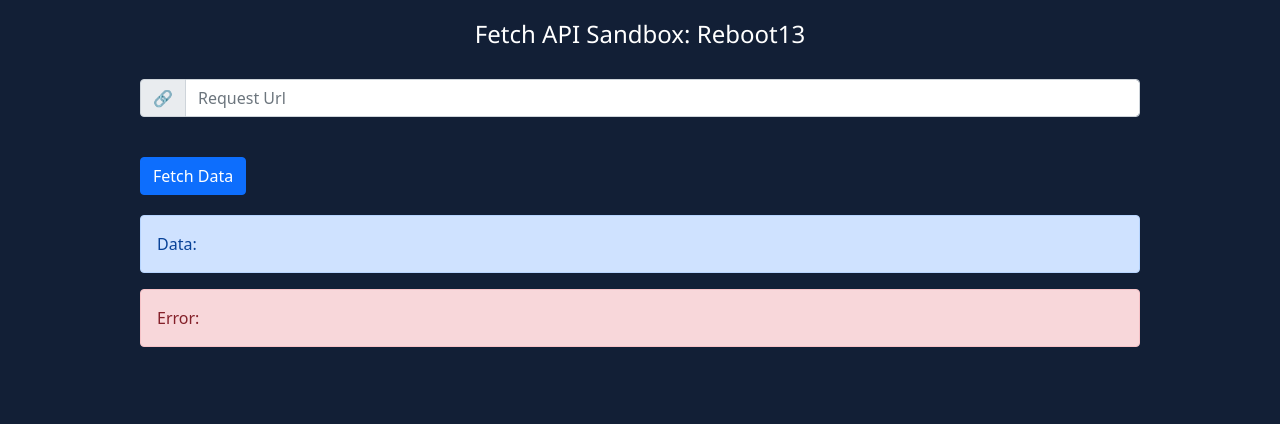
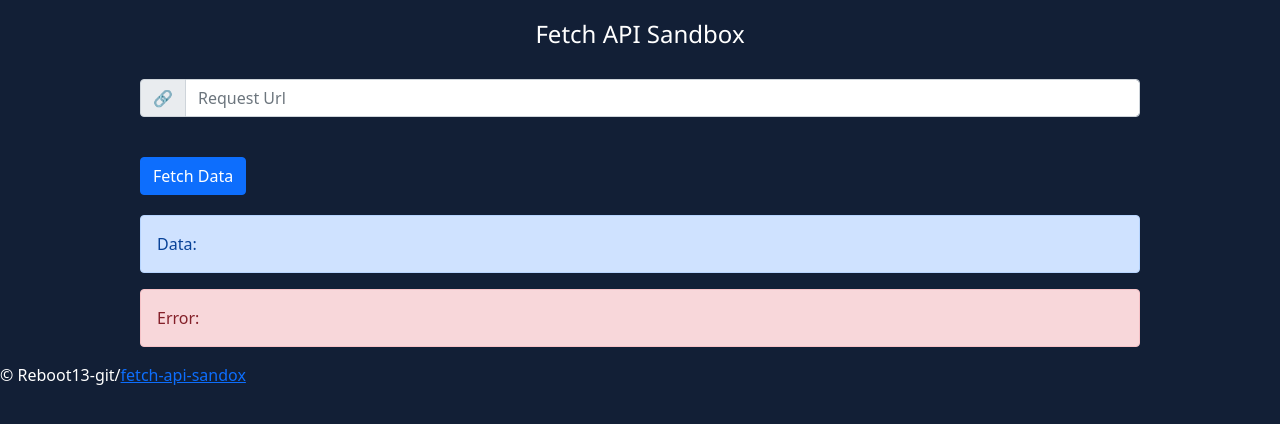
Before and after one commit to krutikkkkkkkkk/fetch-api-sandbox, a plain HTML site: page index.html in a window 1280 px wide. Drawn offline with nearby package versions, Linux system fonts and the light colour scheme.

Commit message:
Update index.html

```diff
--- a/index.html
+++ b/index.html
@@ -4,6 +4,7 @@
     <meta charset="UTF-8">
     <meta http-equiv="X-UA-Compatible" content="IE=edge">
     <meta name="viewport" content="width=device-width, initial-scale=1.0">
+    <link rel ="icon" href="https://hackernoon.com/hn-images/1*lAR9Uh_gJ7dp23e0vhy5Hg.png" type="image/x-icon">
     <title>Fetch API Sandbox: Reboot13</title>
     <link href="https://cdn.jsdelivr.net/npm/bootstrap@5.0.0-beta3/dist/css/bootstrap.min.css" rel="stylesheet" integrity="sha384-eOJMYsd53ii+scO/bJGFsiCZc+5NDVN2yr8+0RDqr0Ql0h+rP48ckxlpbzKgwra6" crossorigin="anonymous">
     <link rel="stylesheet" href="styles.css">
@@ -11,7 +12,7 @@
 </head>
 <body>
 <header>
-    <h4>Fetch API Sandbox: Reboot13</h4>
+    <h4>Fetch API Sandbox</h4>
 </header>
     <main>
         <div class="container">
@@ -33,5 +34,8 @@
 
         </div>
     </main>
+    <footer>
+        <p>&copy; Reboot13-git/<a href="https://github.com/reboot13-git/fetch-api-sandbox" target="_blank">fetch-api-sandox</a></p>
+    </footer>
 </body>
 </html>
```
